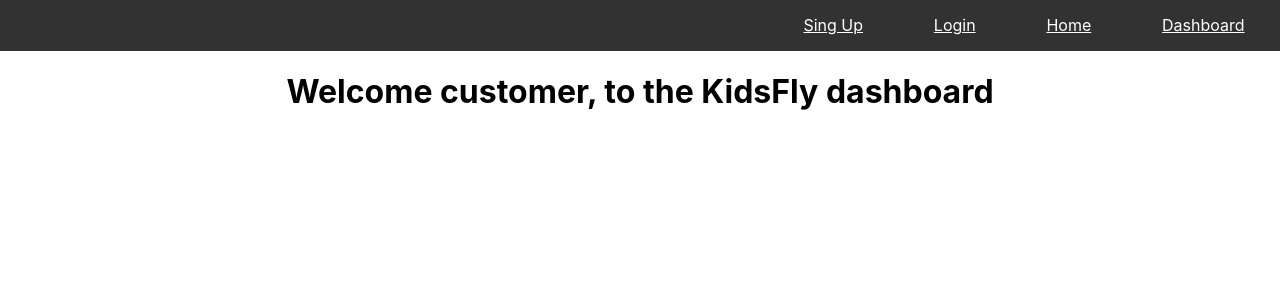
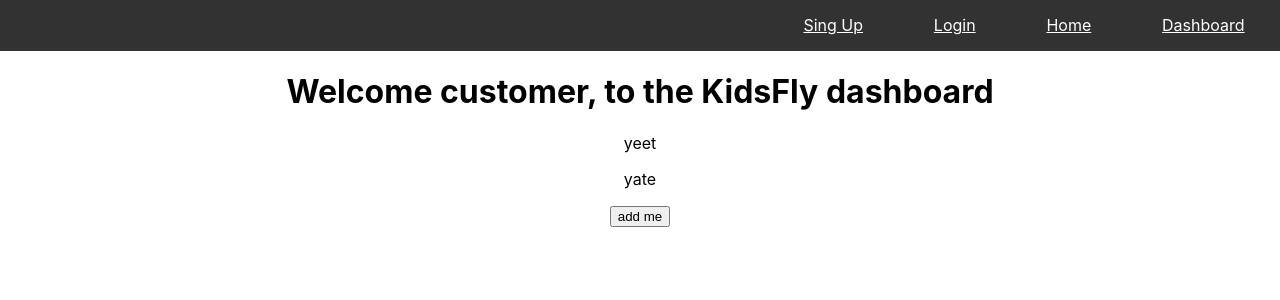
Before and after one commit to BuildWeek-KidsFly/kids-frontend, a React (Create React App) app in the folder kidsfly/: page /dashboard in a window 1280 px wide. Shown: the top 300 px of the page. Built offline with nearby package versions, Linux system fonts and the light colour scheme; sample sign-in values are in the browser's storage.

Commit message:
Ran a test that confirmed my design will work

```diff
--- a/kidsfly/src/Components/Dashboard.js
+++ b/kidsfly/src/Components/Dashboard.js
@@ -1,12 +1,27 @@
 import React from 'react';
-
+import {TripContext} from "../Context/TripContext";
 const Dashboard = ()=>{
 
-    return(
-        <div>
-            <h1>Welcome customer, to the KidsFly dashboard</h1>
-        </div>
-    );
+    const {isLoggedIn, traveler, setTraveler} = React.useContext(TripContext);
+
+    const handlesub = (e)=>{
+        e.preventDefault();
+        setTraveler([...traveler, "test"])
+    }
+
+    if(isLoggedIn){
+        return(
+            <div>
+                <h1>Welcome customer, to the KidsFly dashboard</h1>
+                {traveler.map((y)=>(
+                    <p>{y}</p>
+                ))}
+                <button onClick={handlesub}>add me</button>
+            </div>
+        );
+    }
+
+
 }
 
 export default Dashboard;
--- a/kidsfly/src/Context/TripContext.js
+++ b/kidsfly/src/Context/TripContext.js
@@ -7,9 +7,17 @@
     //Honestly think Trips should just be an array since out travelers and careTakers are going to loop through them to create their dashboards
     const [trips, setTrips] = useState([]);
 
+    const [complete, setComplete] = useState(false);
+    const [traveler, setTraveler] = useState([
+            "yeet",
+            "yate"
+    ]);
+
+
+
     return(
 
-        <TripContext.Provider value={{isLoggedIn, setLoggedIn, trips, setTrips}}>
+        <TripContext.Provider value={{isLoggedIn, setLoggedIn, trips, setTrips, complete, setComplete, traveler, setTraveler}}>
             {props.children}
         </TripContext.Provider>
     );
```
